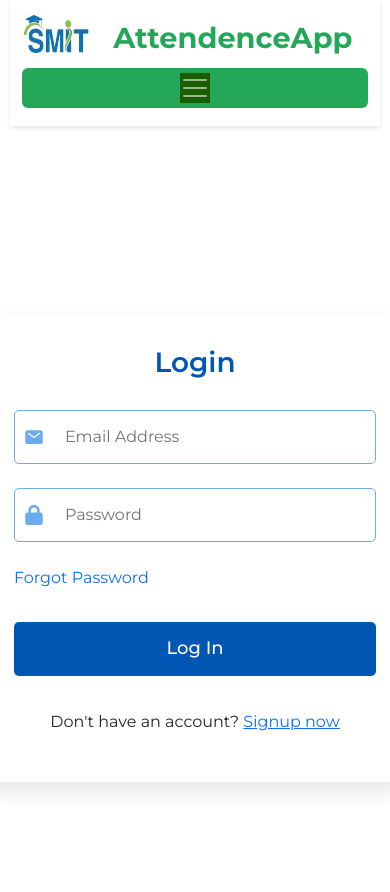
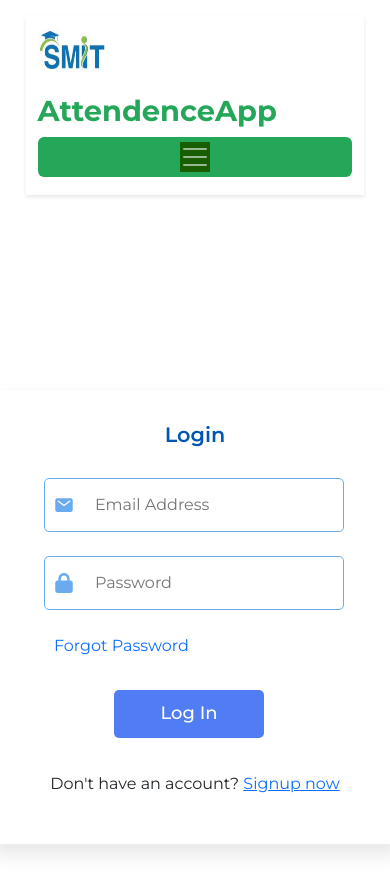
Before and after one commit to javariyafatima1/Attendence-final, a React (Create React App) app in the folder frontend/: page /login in a window 390 px wide. Shown: the top 892 px of the page. Built offline with nearby package versions, Linux system fonts and the light colour scheme.

Commit message:
responseve form added

```diff
--- a/frontend/src/components/Login.css
+++ b/frontend/src/components/Login.css
@@ -87,6 +87,7 @@
 
 .forgot-password-link {
     text-decoration: none;
+    margin-left: 40px;
 }
 
 a:hover {
--- a/frontend/src/components/Signup.css
+++ b/frontend/src/components/Signup.css
@@ -1,4 +1,4 @@
-@import url('https://fonts.googleapis.com/css2?family=Montserrat:ital,wght@0,100..900;1,100..900&display=swap');
+@import url('https://fonts.googleapis.com/css2?family=Montserrat:wght@400;600;700&display=swap');
 
 * {
     margin: 0;
@@ -7,34 +7,48 @@
     font-family: "Montserrat", sans-serif;
 }
 
+body {
+    background-color: #f7f8fc;
+    display: flex;
+    justify-content: center;
+    align-items: center;
+    min-height: 100vh;
+    padding: 1rem; /* For better spacing on mobile */
+}
+
 .main-container {
     display: flex;
     align-items: center;
     justify-content: center;
     min-height: 60vh;
-
 }
 
 #root {
     width: 100%;
-    padding: 0 0.6rem;
-}
-
-.form-title{
-    color: #0056b3;
-    font-weight: bold;
+    padding: 0 1rem;
 }
 
 .login-container {
-    min-width: 410px;
+    max-width: 420px;
+    width: 100%;
+    background-color: #ffffff;
     margin: 0 auto;
     border-radius: 0.5rem;
     padding: 2rem 1.5rem;
     box-shadow: 0 10px 20px rgba(0, 0, 0, 0.1);
 }
+
+.form-title {
+    text-align: center;
+    font-size: 1.5rem;
+    font-weight: 700;
+    color: #0056b3;
+    margin-bottom: 2rem;
+}
+
 label {
     font-size: 14px;
-    margin-bottom: 5px;
+    margin-bottom: 0.5rem;
     display: block;
     color: #333;
 }
@@ -43,36 +57,37 @@
     width: 100%;
     padding: 10px;
     border: 1px solid #ccc;
-    border-radius: 5px;
+    border-radius: 0.25rem;
     outline: none;
     font-size: 14px;
     margin-top: 5px;
     background-color: #fff;
     color: #333;
+    transition: border-color 0.3s ease;
 }
 
-.login-container .form-title {
-    text-align: center;
-    font-style: 1.37rem;
-    font-weight: 600;
-    margin-bottom: 1.87rem;
+select:focus {
+    border-color: #6aabf0;
+    box-shadow: 0 0 5px rgba(0, 0, 0, 0.1);
 }
 
 .login-form .input-wrapper {
     position: relative;
-    height: 54px;
-    width: 100%;
     margin-bottom: 1.5rem;
 }
 
 .login-form .input-wrapper .input-field {
-    height: 100%;
     width: 100%;
+    padding: 0 1.25rem 0 3.12rem;
+    height: 54px;
+    border: 1px solid #6aabf0;
+    border-radius: 0.31rem;
     outline: none;
-    border-radius: 0.31rem;
-    border: 1px solid #6aabf0;
-    padding: 0 1.25rem 0 3.12rem;
-    box-sizing: border-box;
+    transition: border-color 0.3s ease;
+}
+
+.login-form .input-wrapper .input-field:focus {
+    border-color: #0056b3;
 }
 
 .login-form .input-wrapper .icon {
@@ -88,18 +103,23 @@
 .login-button {
     width: 100%;
     height: 54px;
+    background-color: #0056b3;
+    border: none;
+    border-radius: 0.31rem;
+    color: #fff;
+    font-weight: 600;
+    font-size: 1.125rem;
     cursor: pointer;
-    outline: none;
-    border: none;
-    color: #fff;
-    font-weight: 500;
-    font-size: 1.125rem;
-    background: #0056b3;
-    border-radius: 0.31rem;
+    transition: background-color 0.3s ease;
 }
 
 .login-button:hover {
-    background-color: #0056b3;
+    background-color: #003d80;
+}
+
+a {
+    color: #0056b3;
+    text-decoration: none;
 }
 
 a:hover {
@@ -108,37 +128,61 @@
 
 p {
     text-align: center;
+    margin-top: 1rem;
 }
 
 .select-container {
-    font-family: 'Montserrat', sans-serif;
+    margin-bottom: 1.5rem;
 }
 
 .select-container label {
-    display: block;
-    margin-bottom: 0.5rem;
     font-weight: 600;
 }
 
-.select-container select {
-    width: 100%;
-    padding: 10px 15px;
-    border-radius: 4px;
-    border: 1px solid #ccc;
-    font-size: 1rem;
-    background-color: #fff;
+/* Mobile Responsive Styles */
+@media (max-width: 768px) {
+    body {
+        padding: 1rem;
+
     }
 
-.select-container select:focus {
-    border-color: #6aabf0;
-    box-shadow: 0 0 5px rgba(0, 0, 0, 0.1);
-    outline: none;
+    .login-container {
+        max-width: 100%;
+        margin-left: 10px;
+        padding: 1.5rem 1rem;
+        box-shadow: none;
     }
 
-.select-container select:hover {
-    border-color: #6aabf0;
+    .form-title {
+        font-size: 1.3rem;
     }
 
-.select-container select option {
-    padding: 10px;
+    .login-form .input-wrapper {
+        margin-bottom: 1.25rem;
+        margin-left: 30px;
     }
+
+    .login-form .input-wrapper .input-field {
+        height: 48px;
+        width: 300px;
+        padding: 0 1rem 0 2.5rem;
+    }
+
+
+
+    select {
+        padding: 8px 12px;
+        font-size: 14px;
+    }
+    .login-container  .select-container{
+        height: 48px;
+        width: 350px;
+        padding: 0 1rem 0 2.5rem;
+    }
+    .login-container .login-button {
+        width: 150px;
+        height: 48px;
+        margin-left: 100px;
+        background-color: #517df4;
+    }
+}
```
Lines whose indentation alone changed are shown as unchanged.
